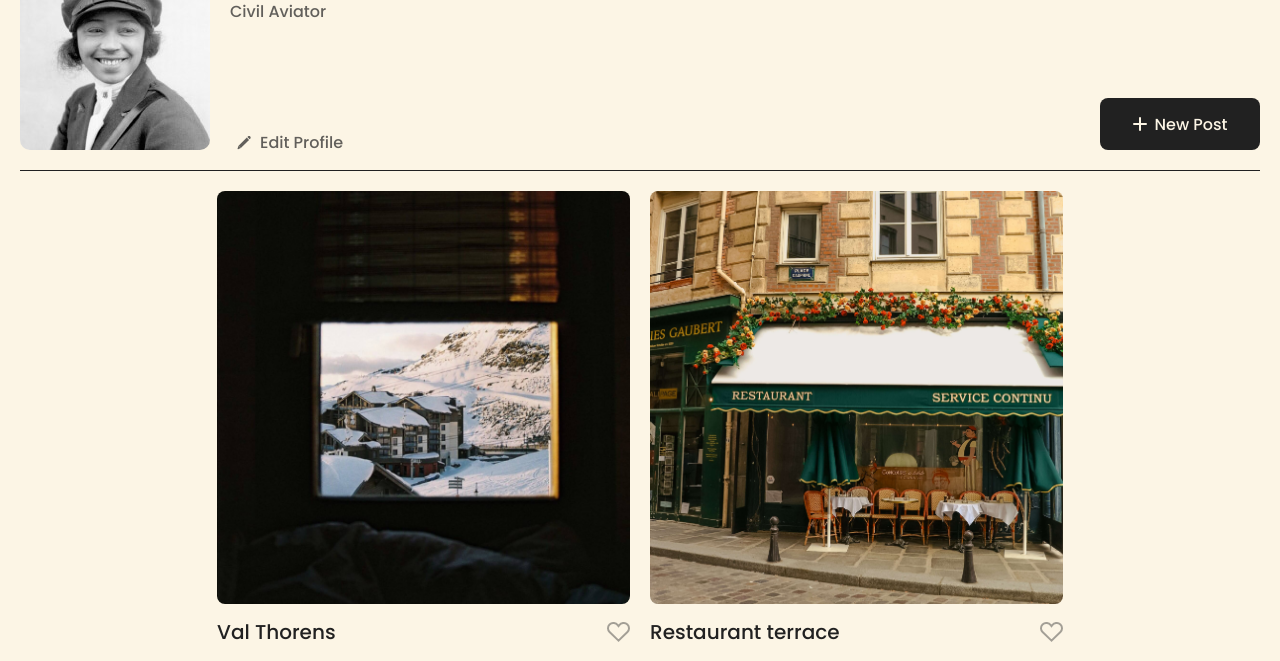
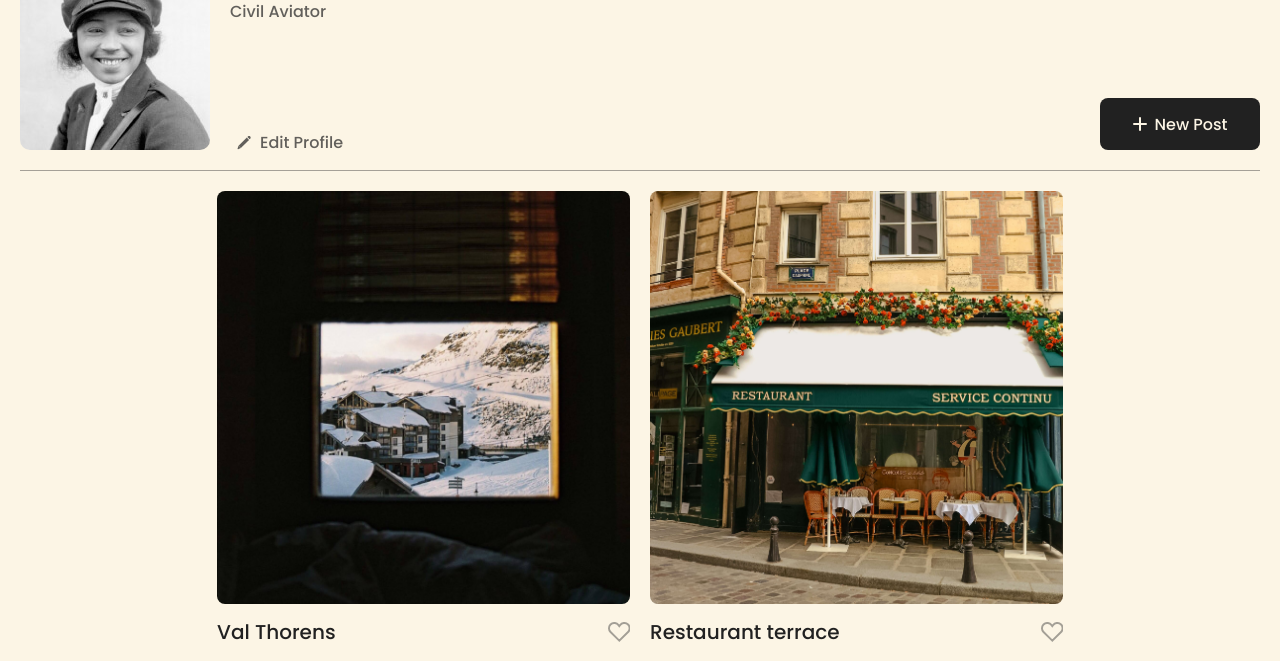
Before and after one commit to Mayo079/se_project_spots, a plain HTML site: page index.html in a window 1280 px wide. Shown: the part 120-781 px from the top of the page. Drawn offline with Linux system fonts and the light colour scheme.

Commit message:
New Update

```diff
--- a/blocks/card.css
+++ b/blocks/card.css
@@ -32,12 +32,7 @@
   text-overflow: ellipsis;
   white-space: nowrap;
   overflow: hidden;
-}
-
-.card__description {
-  text-overflow: ellipsis;
-  white-space: nowrap;
-  overflow: hidden;
+  width: 100%;
 }
 
 .card__like-btn {
--- a/blocks/cards.css
+++ b/blocks/cards.css
@@ -1,9 +1,8 @@
 .cards {
   padding-top: 20px;
-  border-bottom: 1px;
   color: #212121;
-  border-bottom: 1px rgb(33, 33, 33) solid;
-  padding-bottom: 60px;
+  border-bottom: rgba(33, 33, 33, 0.4) 1px solid;
+  padding-bottom: 20px;
 }
 
 .cards__list {
--- a/blocks/content.css
+++ b/blocks/content.css
@@ -1,5 +1,5 @@
 .content {
-  padding: 0 20px 60px;
+  padding: 0 20px;
 }
 
 @media screen and (max-width: 627px) {
--- a/blocks/profile.css
+++ b/blocks/profile.css
@@ -1,7 +1,7 @@
 .profile {
   display: flex;
   padding: 34px 0 20px;
-  border-bottom: 1px rgba(33, 33, 33) solid;
+  border-bottom: rgba(33, 33, 33, 0.4) 1px solid;
 }
 
 .profile__avatar {
```
